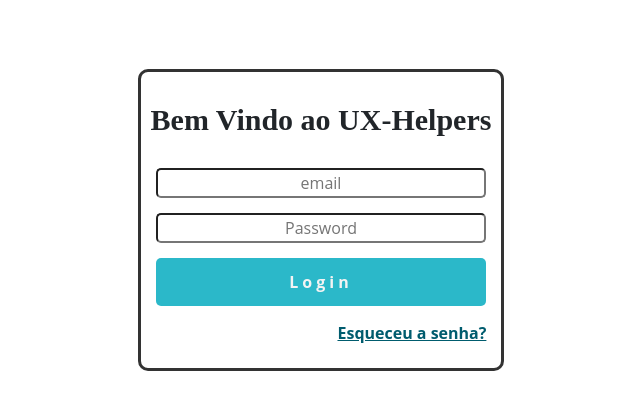
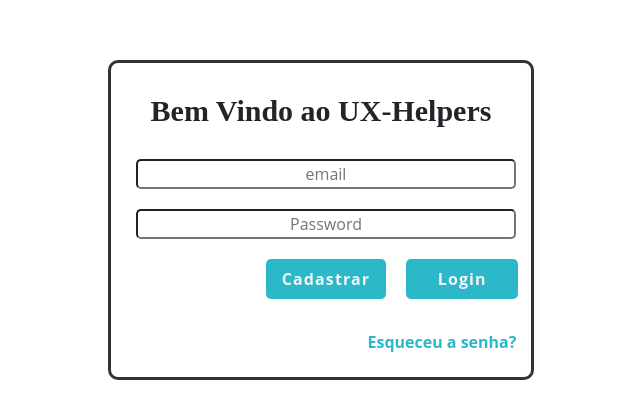
Before and after one commit to FatecFranca/DSM-G03-PI3-2022-1, a React (Create React App) app in the folder front-end/: page / in a window 1280 px wide. Shown: the part 180-598 px from the top of the page, without its empty margins (319-959 px from the left). Built offline with nearby package versions, Linux system fonts and the light colour scheme; a web font is replaced by a local one.

Commit message:
Alterações login
Alterações no css e inclusao do botao cadastrar

```diff
--- a/front-end/src/components/App/App.css
+++ b/front-end/src/components/App/App.css
@@ -4,10 +4,8 @@
   max-height: 100%;
 }
 .header{
-
     flex-direction: column;
     align-items: center;
     justify-content: center;
     text-align: center;
-
 }
--- a/front-end/src/components/Login/Login.css
+++ b/front-end/src/components/Login/Login.css
@@ -23,14 +23,14 @@
 .login-titulo {
 
   font-size: 30px;
-  margin: 30px 10px 30px 10px;
+  margin: 30px 40px 30px 40px;
   font-family: 'Roboto Slab';
   font-weight: 700;
 }
 
 #login-email, #login-password {
-  margin-bottom: 15px;
-  margin-left: 15px;
+  margin-bottom: 20px;
+  margin-left: 25px;
   margin-right: 15px;
   text-align: center;
   border-radius: 5px;
@@ -39,32 +39,54 @@
   font-size: 16px;
 }
 
-#login-botao { /* css do botão entrar */
+#login-cadastrar { /* css do botão cadastrar */
+  transition: all .25s ease-in-out;
   display: inline-block;
   text-align: center;
-  letter-spacing: 0.25em;
+  letter-spacing: 0.07em;
   text-decoration: none;
   border: 0;
   border-radius: 5px;
   outline: 0;
-  cursor: pointer;
-  padding: 0 2em 0 2em;
-  min-width: 12em;
-  height: 3em;
-  line-height: 3em;
-  margin-left: 15px;
-  margin-right: 15px;
+  padding: 0 1em 0 1em;
+  height: 2.5em;
+  margin-left: 110px;
+  margin-right: 20px;
   color:#f3f3f3;
-  background-color: #2bb8c9;
+  background: #2bb8c9;
   font-family: 'Open Sans';
   font-weight: 700;
 }
       input[type="button"]:hover,
       input[type="submit"]:hover,
-      input[type="reset"]:hover,
       button:hover,
       .button:hover {
-        background-color: #2bb8c9;
+        background-color: #005c6e;
+      }
+
+#login-entrar { /* css do botão entrar */
+  transition: all .25s ease-in-out;
+  display: inline-block;
+  text-align: center;
+  letter-spacing: 0.07em;
+  text-decoration: none;
+  font-family: 'Open Sans';
+  font-weight: 700;
+  border: 0;
+  border-radius: 5px;
+  outline: 0;
+  padding: 0 1em 0 1em;
+  min-width: 7em;
+  height: 2.5em;
+  color:#f3f3f3;
+  background: #2bb8c9;
+
+}
+      input[type="button"]:hover,
+      input[type="submit"]:hover,
+      button:hover,
+      .button:hover {
+        background-color: #005c6e;
       }
 
 .forgot { /* css de hiperlink */
@@ -72,15 +94,21 @@
   margin-top: 15px;
   margin-bottom: 15px;
   font-size: 12px;
-  color: #005c6e;
-  cursor: pointer;
+  color: #2bb8c9;
   margin-left: 15px;
   margin-right: 15px;
   font-weight: 700;
   font-family: 'Open Sans';
   font-size: 16px;
+  text-decoration: none;
 }
 
-.a:link, .a:link:visited{
+.a:link, .a:link:visited, a:active{
   text-decoration: none;
+  color:#005c6e;
 }
+
+  a:hover {
+    color:#005c6e;
+    text-decoration: underline;
+    }
--- a/front-end/src/components/Login/Login.js
+++ b/front-end/src/components/Login/Login.js
@@ -1,4 +1,4 @@
-import React, { useContext, useState }  from 'react';
+import React, { useContext, useState } from 'react';
 import { Link, useNavigate } from 'react-router-dom';
 import './Login.css'
 import api from '../../api';
@@ -13,19 +13,19 @@ export default function Login() {
 
 
 
-    async function handleSubmit (e) {
+    async function handleSubmit(e) {
         e.preventDefault();
         console.log(email + password)
 
-        if(email == '' && password == '') {
+        if (email == '' && password == '') {
             setNotify('Campos não preenchidos');
         } else {
-            const isLogged = await api.post('user/login',{email, password});
+            const isLogged = await api.post('user/login', { email, password });
             console.log(isLogged)
-            if(isLogged) {
+            if (isLogged) {
                 navigate("/home");
                 localStorage.setItem('x-access-token', isLogged.data.token)
-            } else{
+            } else {
                 setNotify('Não Autorizado.');
             }
         }
@@ -35,7 +35,7 @@ export default function Login() {
 
     return (
         <div className="signinForm">
-        <form  onSubmit={handleSubmit} id="container-login">
+            <form onSubmit={handleSubmit} id="container-login">
                 <h3 className="login-titulo">Bem Vindo ao UX-Helpers</h3>
                 <input
                     type="text"
@@ -52,11 +52,15 @@ export default function Login() {
                     name="password"
                     value={password}
                     onChange={e => setPassword(e.target.value)}
-
                 />
-              <input id="login-botao" type="submit" value="Login" />
+                <div>
+                    <ul>
+                        <input href="#" id="login-cadastrar" type="submit" value="Cadastrar" />
+                        <input id="login-entrar" type="submit" value="Login" />
+                    </ul>
+                </div>
                 <a href="#" className="forgot">Esqueceu a senha?</a>
-              <h2 className ="notify">{ notify }</h2>
+                <h2 className="notify">{notify}</h2>
             </form>
         </div>
     )
```
Lines whose indentation alone changed are shown as unchanged.
